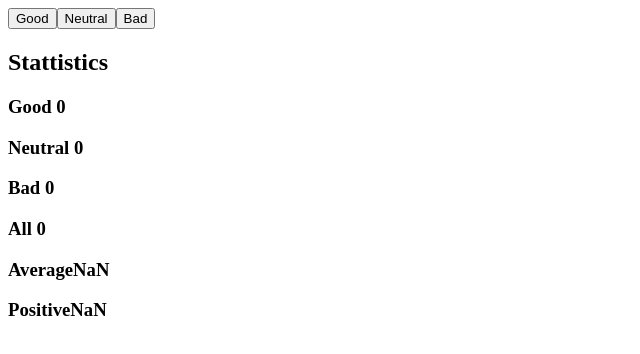
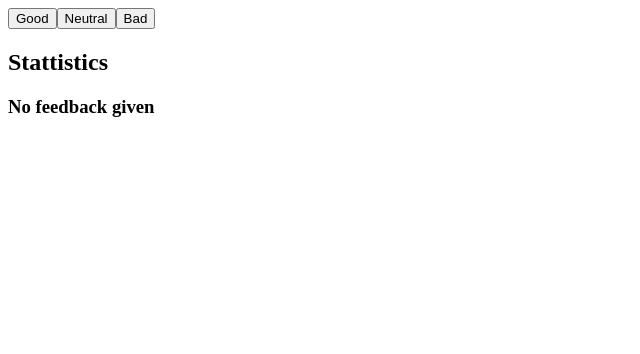
Before and after one commit to prakritiagarwal/react, a React (Create React App) app in the folder unicafe/: page / in a window 1280 px wide. Shown: the top 354 px of the page, without its empty margins (0-640 px from the left). Built offline with nearby package versions, Linux system fonts and the light colour scheme.

Commit message:
1.9: unicafe step4

```diff
--- a/unicafe/src/App.js
+++ b/unicafe/src/App.js
@@ -2,6 +2,18 @@ import React, { useState } from 'react'
 
 const Statistics = (props) => {
   const {good, neutral, bad} = props;
+  let total = good + neutral + bad;
+  if(total === 0)
+  {
+    return (
+      <>
+        <h2>Stattistics</h2>
+        <h3>No feedback given</h3>
+      </>
+    )
+  }
+  else
+  {
     return (
       <>
         <h2>Stattistics</h2>
@@ -9,10 +21,11 @@ const Statistics = (props) => {
         <h3>Neutral {neutral}</h3>
         <h3>Bad {bad}</h3>
         <h3>All {good + bad + neutral}</h3>
-      <h3>Average{(good - bad)/(good + bad + neutral)}</h3>
-      <h3>Positive{(good * 100)/(good + bad + neutral)}</h3>
+        <h3>Average{(good - bad)/total}</h3>
+        <h3>Positive{(good * 100)/total}</h3>
       </>
     )
+  }
 }
 
 const App = () => {
```
Lines whose indentation alone changed are shown as unchanged.
